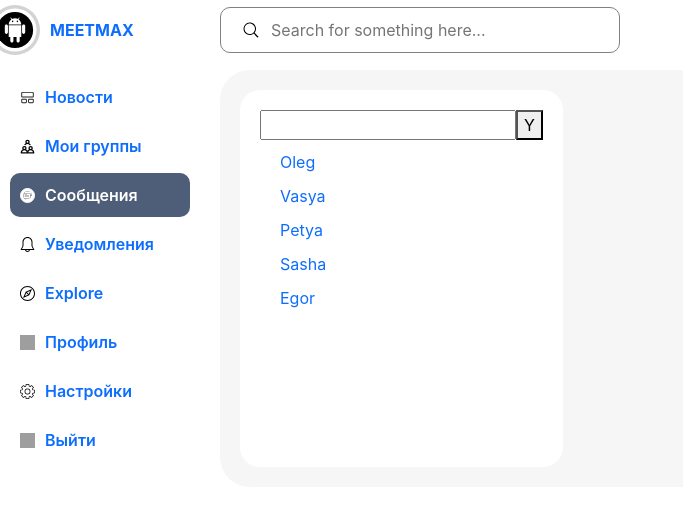
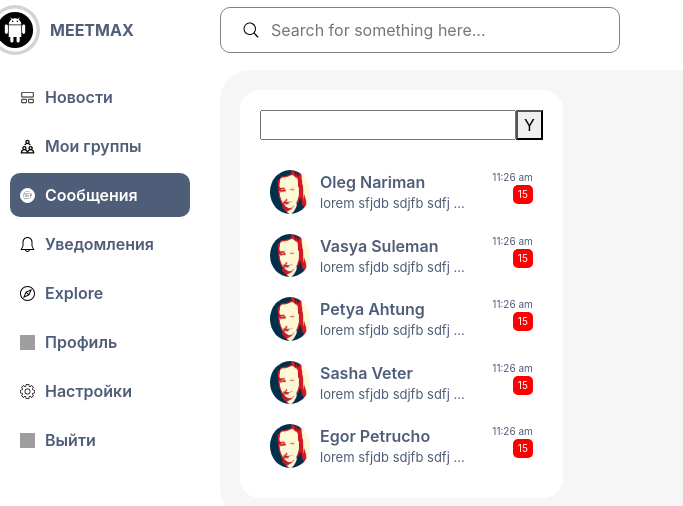
Before and after one commit to valentinvibe/social-network-meetmax, a React (Create React App) app: page /messages in a window 1280 px wide. Shown: the top 506 px of the page, without its empty margins (0-683 px from the left). Built offline with nearby package versions, Linux system fonts and the light colour scheme; grey boxes are pictures that could not be loaded.

Commit message:
dev: dialogs messages

```diff
--- a/src/App.js
+++ b/src/App.js
@@ -8,7 +8,7 @@ function App(props) {
     <div className="app-wrapper">
       <Header />
       <Navbar />
-      <Main userList={props.userList}/>
+      <Main userList={props.userList} messagesArray={props.messagesArray}/>
     </div>
   );
 }
--- a/src/components/main/main.jsx
+++ b/src/components/main/main.jsx
@@ -12,7 +12,7 @@ const Main = (props) => {
           <Profile />
         </Route>
         <Route path="/messages">
-          <Messages userList={props.userList}/>
+          <Messages userList={props.userList} messagesArray={props.messagesArray}/>
         </Route>
         <Route exact={true} path="/">
           <Profile />
--- a/src/components/messages/components/dialog-list-item/dialog-list-item.jsx
+++ b/src/components/messages/components/dialog-list-item/dialog-list-item.jsx
@@ -1,12 +1,26 @@
 import React from "react";
 import styles from "./dialog-list-item.module.css";
 import { NavLink } from "react-router-dom";
+import avatar from "../../../../images/avatar.jpg";
 
 const DialogListItem = ({username, id}) => {
   return (
     <li className={styles.dialogItem}>
       <NavLink className={styles.dialogItemLink} to={`/messages/${id}`} activeClassName={styles.active}>
-        {username}
+        <div className={styles.wrapper}>
+          <div className={styles.detailsDialog}>
+            <img src={avatar} alt={`${username}`} className={styles.avatar}/>
+            <div>
+              <p className={`${styles.paragraph} ${styles.username}`}>{`${username}`}</p>
+              <p className={`${styles.paragraph} ${styles.lastMessage}`}>lorem sfjdb sdjfb sdfj bsdfsdf ksd fsdf sdf dfsd sdf sdf sdf sdf sdf sdf sdf  </p>
+          </div>
+          </div>
+
+          <div className={styles.info}>
+          <p className={`${styles.paragraph} ${styles.timeMessage}`}>11:26 am</p>
+          <span className={styles.countNotify}>15</span>
+          </div>
+        </div>
       </NavLink>
     </li>
   );
--- a/src/components/messages/components/dialog-list-item/dialog-list-item.module.css
+++ b/src/components/messages/components/dialog-list-item/dialog-list-item.module.css
@@ -1,15 +1,73 @@
 .dialogItem {
-  margin: 10px;
-  width: fit-content;
+  min-width: 250px;
+  min-height: 40px;
 }
 
 .dialogItemLink {
   text-decoration: none;
 }
 
-.active {
-  background-color: blue;
+
+
+.wrapper {
+  display: flex;
+  justify-content: space-between;
+  gap: 20px;
+  padding: 10px 10px;
+  background: transparent;
+}
+
+.wrapper:hover {
+  background-color: rgba(211, 211, 211, .4);
+  border-radius: 10px;
+}
+
+.active > .wrapper {
+  background-color: lightgray;
+  border-radius: 10px;
+}
+
+.detailsDialog {
+  display: flex;
+  gap: 10px;
+}
+
+.avatar {
+  width: 40px;
+  border-radius: 50%;
+}
+
+.paragraph {
+  margin: 0;
+  padding: 0;
+}
+
+.username {
+  font-weight: 600;
+}
+
+.lastMessage {
+  font-size: small;
+  max-width: 150px;
+  text-overflow: ellipsis;
+  white-space: nowrap;
+  overflow: hidden;
+}
+
+.timeMessage {
+  font-size: x-small;
+}
+
+.countNotify {
+  font-size: x-small;
+  padding: 2px 5px;
   color: white;
-  border-radius: 10px;
-  padding: 5px;
+  border-radius: 5px;
+  background-color: red;
 }
+
+.info {
+  display: flex;
+  flex-direction: column;
+  align-items: flex-end;
+}
--- a/src/components/messages/components/dialog/dialog.jsx
+++ b/src/components/messages/components/dialog/dialog.jsx
@@ -1,7 +1,13 @@
 import React from "react";
+import { useParams } from "react-router-dom";
+import uuid from "react-uuid";
+import Message from "../message/message";
 import styles from "./dialog.module.css";
 
-const Dialog = () => {
+const Dialog = ({messagesArray}) => {
+  const {id} = useParams();
+  const chat = messagesArray[id-1];
+  console.log(chat);
 
   return (
     <div className={styles.dialog}>
@@ -9,12 +15,7 @@ const Dialog = () => {
         <p>Vasya</p>
       </div>
       <div className="messagesList">
-        <div className="message">
-          <p>
-            sdfsdfsfsdfsd fsd sdf sdkfjb sdhbf jsbhdf hsbf jshdfb jshbd jsdhbf
-            sjdbf jsd b
-          </p>
-        </div>
+        { chat ? chat.messages.map((message) => <Message key={uuid()}/>) : null}
       </div>
     </div>
   );
--- /dev/null
+++ b/src/components/messages/components/message/message.jsx
@@ -0,0 +1,15 @@
+import styles from "./message.module.css";
+
+const Message = (props) => {
+
+    return (
+        <div className="message">
+        <p>
+          sdfsdfsfsdfsd fsd sdf sdkfjb sdhbf jsbhdf hsbf jshdfb jshbd jsdhbf
+          sjdbf jsd b
+        </p>
+      </div>
+    )
+}
+
+export default Message;
--- a/src/components/messages/messages.jsx
+++ b/src/components/messages/messages.jsx
@@ -23,7 +23,7 @@ const Messages = (props) => {
         </ul>
       </div>
       <Route path='/messages/:id'>
-        <Dialog/>
+        <Dialog messagesArray={props.messagesArray}/>
       </Route>
     </div>
   );
--- a/src/components/messages/messages.module.css
+++ b/src/components/messages/messages.module.css
@@ -7,7 +7,7 @@
   padding: 20px;
   box-sizing: border-box;
   display: flex;
-  column-gap: 50px;
+  column-gap: 30px;
 }
 
 .dialogs {
@@ -19,5 +19,8 @@
 
 .dialogsList {
   list-style-type: none;
-  padding-left: 10px;
+  padding-left: 0;
+  margin-top: 20px;
+  margin-bottom: 0;
+
 }
--- a/src/index.css
+++ b/src/index.css
@@ -8,6 +8,18 @@ body {
   -moz-osx-font-smoothing: grayscale;
 }
 
+a {
+  color: rgb(78,93,120);
+}
+
+a:active {
+  color: rgb(78,93,120);
+}
+
+a:hover {
+  color: rgb(78,93,120);
+}
+
 code {
   font-family: source-code-pro, Menlo, Monaco, Consolas, 'Courier New',
     monospace;
--- a/src/index.js
+++ b/src/index.js
@@ -6,17 +6,55 @@ import reportWebVitals from "./reportWebVitals";
 import { BrowserRouter } from "react-router-dom";
 
 const userList = [
-  {id:1, name: 'Oleg'},
-  {id:2, name: 'Vasya'},
-  {id:3, name: 'Petya'},
-  {id:4, name: 'Sasha'},
-  {id:5, name: 'Egor'}
+  {id:1, name: 'Oleg Nariman'},
+  {id:2, name: 'Vasya Suleman'},
+  {id:3, name: 'Petya Ahtung'},
+  {id:4, name: 'Sasha Veter'},
+  {id:5, name: 'Egor Petrucho'}
+]
+
+const messagesArray = [
+  {id:1, messages: [
+    {isOwner:true, text: 'sdfd sd sdf ds ds d df sdfjkshdfk gksgf jsh fd', timeStamp: '22:51'},
+    {isOwner:false, text: 'sdfd sd sdf ds ds d df sdfjkshdfk gksgf jsh fd', timeStamp: '22:51'},
+    {isOwner:false, text: 'sdfd sd sdf ds ds d df sdfjkshdfk gksgf jsh fd', timeStamp: '22:51'},
+    {isOwner:true, text: 'sdfd sd sdf ds ds d df sdfjkshdfk gksgf jsh fd', timeStamp: '22:51'},
+    {isOwner:true, text: 'sdfd sd sdf ds ds d df sdfjkshdfk gksgf jsh fd', timeStamp: '22:51'}
+  ]},
+  {id:2, messages: [
+    {isOwner:true, text: 'sdfd sd sdf ds ds d df sdfjkshdfk gksgf jsh fd', timeStamp: '21:15'},
+    {isOwner:false, text: 'sdfd sd sdf ds ds d df sdfjkshdfk gksgf jsh fd', timeStamp: '21:15'},
+    {isOwner:false, text: 'sdfd sd sdf ds ds d df sdfjkshdfk gksgf jsh fd', timeStamp: '21:15'},
+    {isOwner:true, text: 'sdfd sd sdf ds ds d df sdfjkshdfk gksgf jsh fd', timeStamp: '21:15'},
+    {isOwner:false, text: 'sdfd sd sdf ds ds d df sdfjkshdfk gksgf jsh fd', timeStamp: '21:15'}
+  ]},
+  {id:3, messages: [
+    {isOwner:false, text: 'sdfd sd sdf ds ds d df sdfjkshdfk gksgf jsh fd', timeStamp: '21:17'},
+    {isOwner:true, text: 'sdfd sd sdf ds ds d df sdfjkshdfk gksgf jsh fd', timeStamp: '21:17'},
+    {isOwner:false, text: 'sdfd sd sdf ds ds d df sdfjkshdfk gksgf jsh fd', timeStamp: '21:14'},
+    {isOwner:true, text: 'sdfd sd sdf ds ds d df sdfjkshdfk gksgf jsh fd', timeStamp: '21:24'},
+    {isOwner:false, text: 'sdfd sd sdf ds ds d df sdfjkshdfk gksgf jsh fd', timeStamp: '21:47'}
+  ]},
+  {id:4, messages: [
+    {isOwner:false, text: 'sdfd sd sdf ds ds d df sdfjkshdfk gksgf jsh fd', timeStamp: '21:17'},
+    {isOwner:true, text: 'sdfd sd sdf ds ds d df sdfjkshdfk gksgf jsh fd', timeStamp: '21:17'},
+    {isOwner:false, text: 'sdfd sd sdf ds ds d df sdfjkshdfk gksgf jsh fd', timeStamp: '21:14'},
+    {isOwner:true, text: 'sdfd sd sdf ds ds d df sdfjkshdfk gksgf jsh fd', timeStamp: '21:24'},
+    {isOwner:false, text: 'sdfd sd sdf ds ds d df sdfjkshdfk gksgf jsh fd', timeStamp: '21:47'}
+  ]},
+  {id:5, messages: [
+    {isOwner:false, text: 'sdfd sd sdf ds ds d df sdfjkshdfk gksgf jsh fd', timeStamp: '21:17'},
+    {isOwner:true, text: 'sdfd sd sdf ds ds d df sdfjkshdfk gksgf jsh fd', timeStamp: '21:17'},
+    {isOwner:false, text: 'sdfd sd sdf ds ds d df sdfjkshdfk gksgf jsh fd', timeStamp: '21:14'},
+    {isOwner:true, text: 'sdfd sd sdf ds ds d df sdfjkshdfk gksgf jsh fd', timeStamp: '21:24'},
+    {isOwner:false, text: 'sdfd sd sdf ds ds d df sdfjkshdfk gksgf jsh fd', timeStamp: '21:47'}
+  ]},
 ]
 
 const root = ReactDOM.createRoot(document.getElementById("root"));
 root.render(
   <BrowserRouter>
-    <App userList={userList} />
+    <App userList={userList} messagesArray={messagesArray}/>
   </BrowserRouter>
 );
 
```
Also changed, not shown: src/components/messages/components/message/message.module.css (added).
